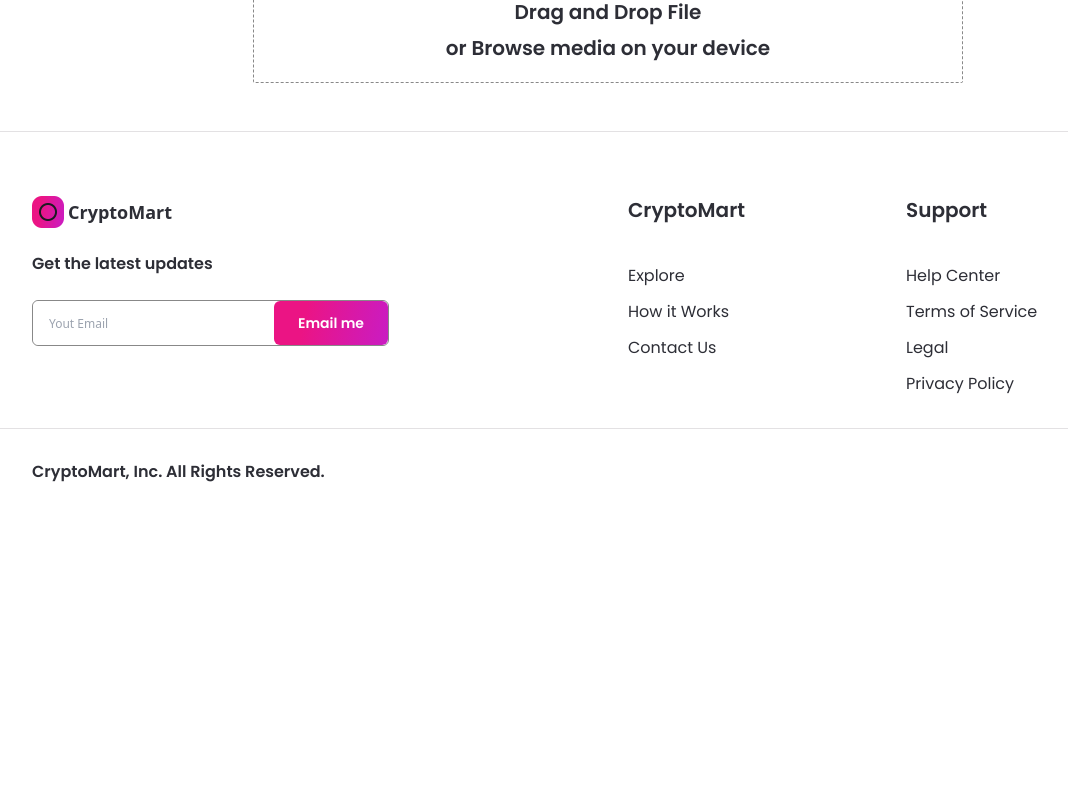
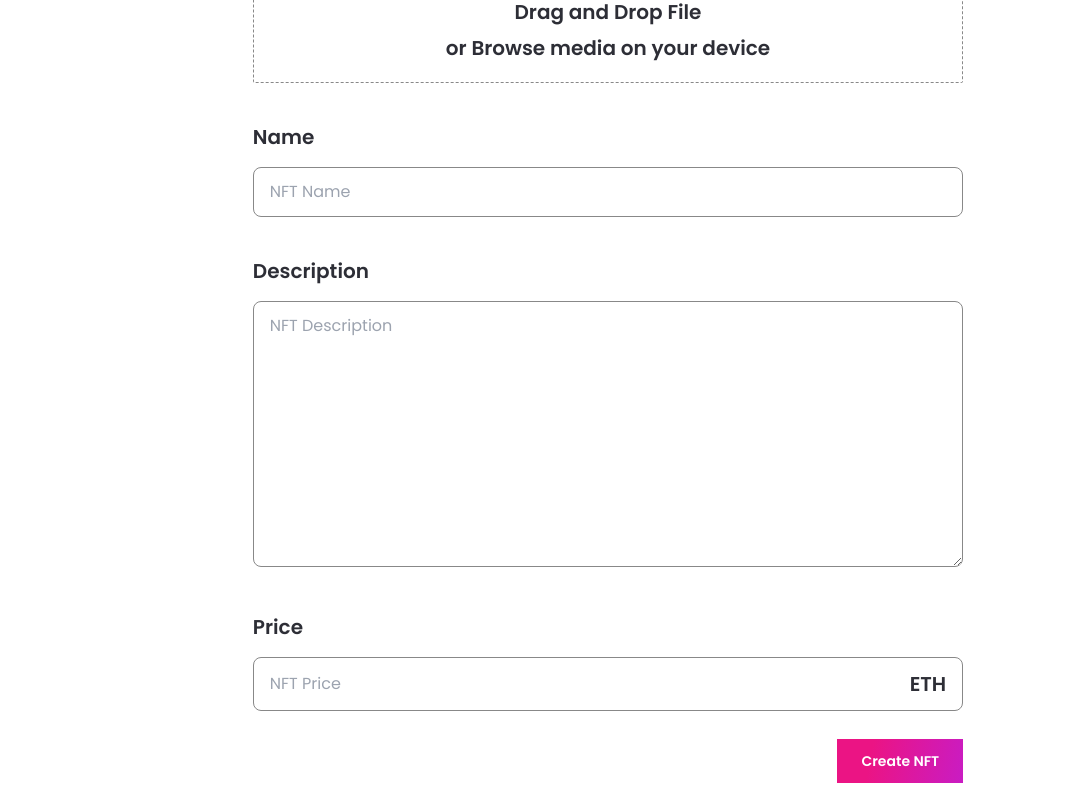
Before and after one commit to d-cryptic/CryptoMart, a Next.js app: page /create-nft in a window 1280 px wide. Shown: the part 500-1300 px from the top of the page, without its empty margins (32-1100 px from the left). Before the commit the page ends 1051 px from the top, so only its background shows below. Built offline with nearby package versions, Linux system fonts and the light colour scheme.

Commit message:
create nft done

```diff
--- /dev/null
+++ b/components/Input.jsx
@@ -0,0 +1,38 @@
+import React from "react";
+
+const Input = ({ inputType, title, placeholder, handleClick }) => (
+  <div className="mt-10 w-full">
+    <p className="font-poppins dark:text-white text-nft-black-1 font-semibold text-xl">
+      {title}
+    </p>
+
+    {inputType === "number" ? (
+      <div className="dark:bg-nft-black-1 bg-white border dark:border-nft-black-1 border-nft-gray-2 rounded-lg w-full outline-none font-poppins dark:text-white text-nft-gray-2 text-base mt-4 px-4 py-3 flexBetween flex-row">
+        <input
+          type="number"
+          className="flex w-full dark:bg-nft-black-1 bg-white outline-none"
+          placeholder={placeholder}
+          onChange={handleClick}
+        />
+        <p className="font-poppins dark:text-white text-nft-black-1 font-semibold text-xl">
+          ETH
+        </p>
+      </div>
+    ) : inputType === "textarea" ? (
+      <textarea
+        rows={10}
+        className="dark:bg-nft-black-1 bg-white border dark:border-nft-black-1 border-nft-gray-2 rounded-lg w-full outline-none font-poppins dark:text-white text-nft-gray-2 text-base mt-4 px-4 py-3"
+        placeholder={placeholder}
+        onChange={handleClick}
+      />
+    ) : (
+      <input
+        className="dark:bg-nft-black-1 bg-white border dark:border-nft-black-1 border-nft-gray-2 rounded-lg w-full outline-none font-poppins dark:text-white text-nft-gray-2 text-base mt-4 px-4 py-3"
+        placeholder={placeholder}
+        onChange={handleClick}
+      />
+    )}
+  </div>
+);
+
+export default Input;
--- a/components/index.js
+++ b/components/index.js
@@ -4,5 +4,6 @@
 import Banner from "./Banner";
 import CreatorCard from "./CreatorCard";
 import NFTCard from "./NFTCard";
+import Input from "./Input";
 
-export { Navbar, Footer, Button, Banner, CreatorCard, NFTCard };
+export { Navbar, Footer, Button, Banner, CreatorCard, NFTCard, Input };
--- a/pages/create-nft.js
+++ b/pages/create-nft.js
@@ -5,9 +5,15 @@
 import { useTheme } from "next-themes";
 
 import images from "../assets";
+import { Button, Input } from "../components";
 
 const CreateNft = () => {
   const [fileUrl, setFileUrl] = useState(null);
+  const [formInput, setFormInput] = useState({
+    price: "",
+    name: "",
+    description: "",
+  });
   const { theme } = useTheme();
 
   const onDrop = useCallback(() => {
@@ -37,6 +43,8 @@
     [isDragActive, isDragAccept, isDragReject]
   );
 
+  console.log(formInput);
+
   return (
     <div className="flex justify-center sm:px-4 p-12">
       <div className="w-3/5 md:w-full">
@@ -49,7 +57,6 @@
           </p>
 
           <div className="mt-4">
-            <div>
             <div {...getRootProps()} className={fileStyle}>
               <input {...getInputProps()} />
               <div className="flexCenter flex-col text-center">
@@ -86,6 +93,37 @@
             )}
           </div>
         </div>
+
+        <Input
+          inputType="input"
+          title="Name"
+          placeholder="NFT Name"
+          handleClick={() => {}}
+        />
+        <Input
+          inputType="textarea"
+          title="Description"
+          placeholder="NFT Description"
+          handleClick={(e) => {
+            setFormInput({ ...formInput, name: e.target.value });
+          }}
+        />
+        <Input
+          inputType="number"
+          title="Price"
+          placeholder="NFT Price"
+          handleClick={(e) => {
+            setFormInput({ ...formInput, name: e.target.value });
+          }}
+        />
+        <div className="mt-7 w-full flex justify-end">
+          <Button
+            btnName="Create NFT"
+            className="rounded-xl"
+            handleClick={(e) => {
+              setFormInput({ ...formInput, name: e.target.value });
+            }}
+          />
         </div>
       </div>
     </div>
```
Lines whose indentation alone changed are shown as unchanged.
